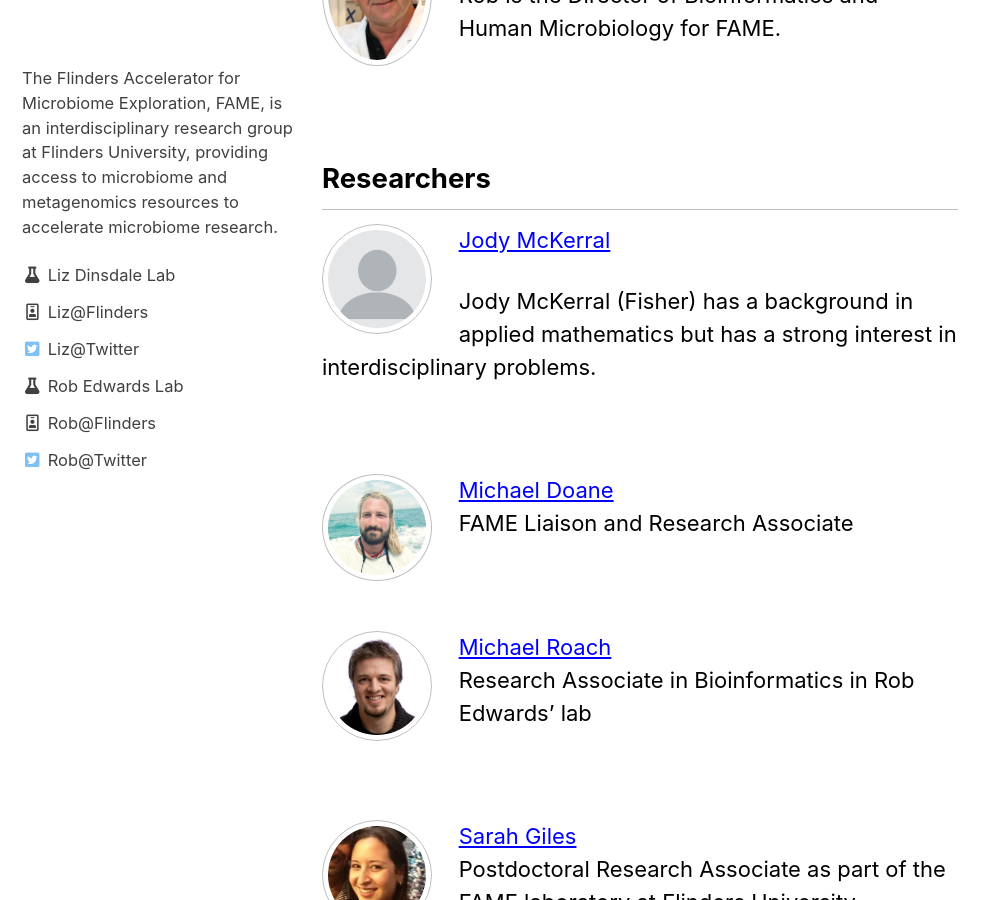
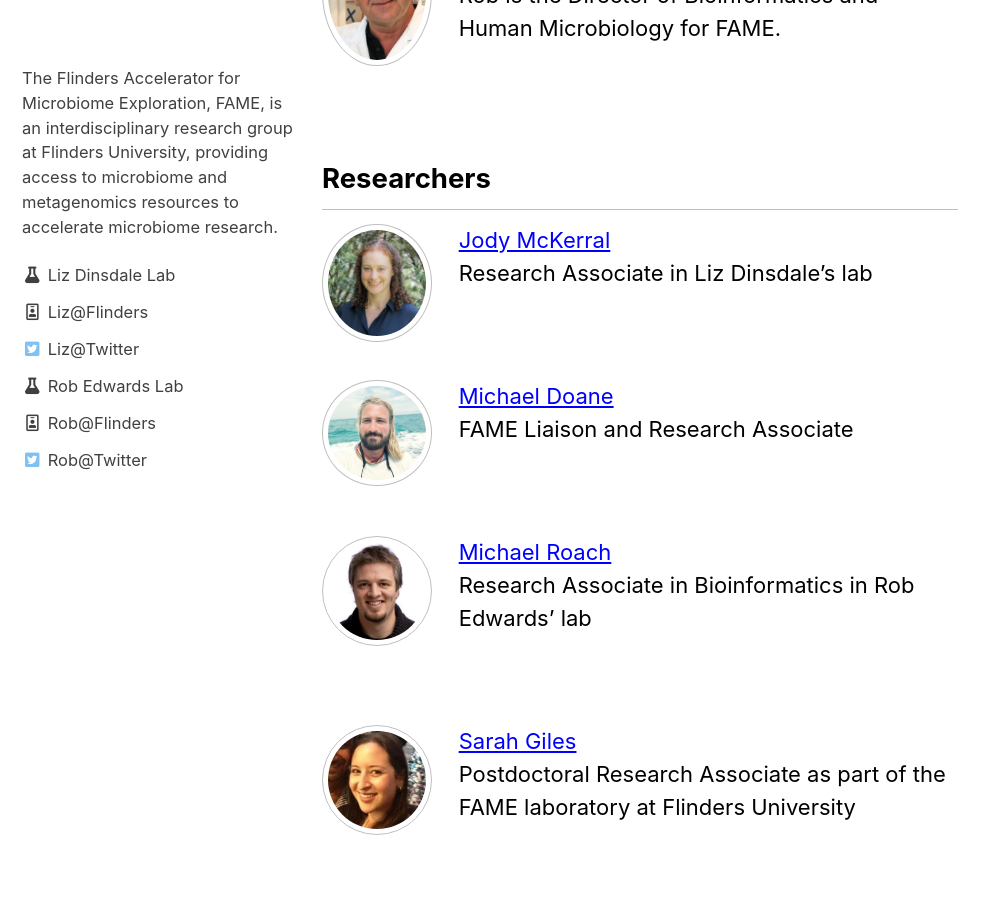
Before and after one commit to FlindersFAME/fame.github.io, a Jekyll site: the page built from _pages/people.md, in a window 1280 px wide and 900 px high, scrolled down 723 px. Shown: the whole window, without its empty margins (0-996 px from the left). Built offline with Jekyll 4.4.1, drawn with Linux system fonts in a browser that asks for light colours; cached includes are drawn as plain includes.

Commit message:
update jody profile

```diff
--- a/_posts/2021-01-01-jody-mckerral.md
+++ b/_posts/2021-01-01-jody-mckerral.md
@@ -4,9 +4,10 @@ category: people
 title: Jody McKerral
 author: Jody McKerral
 tag: Researchers
+excerpt: "Research Associate in Liz Dinsdale's lab\n"
 ---
 
-Jody McKerral (Fisher) has a background in applied mathematics but has a strong interest in interdisciplinary problems.<!--more-->
+Jody McKerral (Fisher) has a background in applied mathematics but has a strong interest in interdisciplinary problems.
 She has investigated a range of biophysics related problems, and particularly focuses on emergent properties and how
 physical laws constrain biological systems. Her research includes the role turbulence plays in structuring ecosystem
 dynamics, assembly rules of microbiomes, and the geometric biasing of diffusion. She undertook a Fulbright placement
```
Also changed, not shown: _data/authors.yml (+10 -1 lines), assets/images/fisher.jpg (added).
